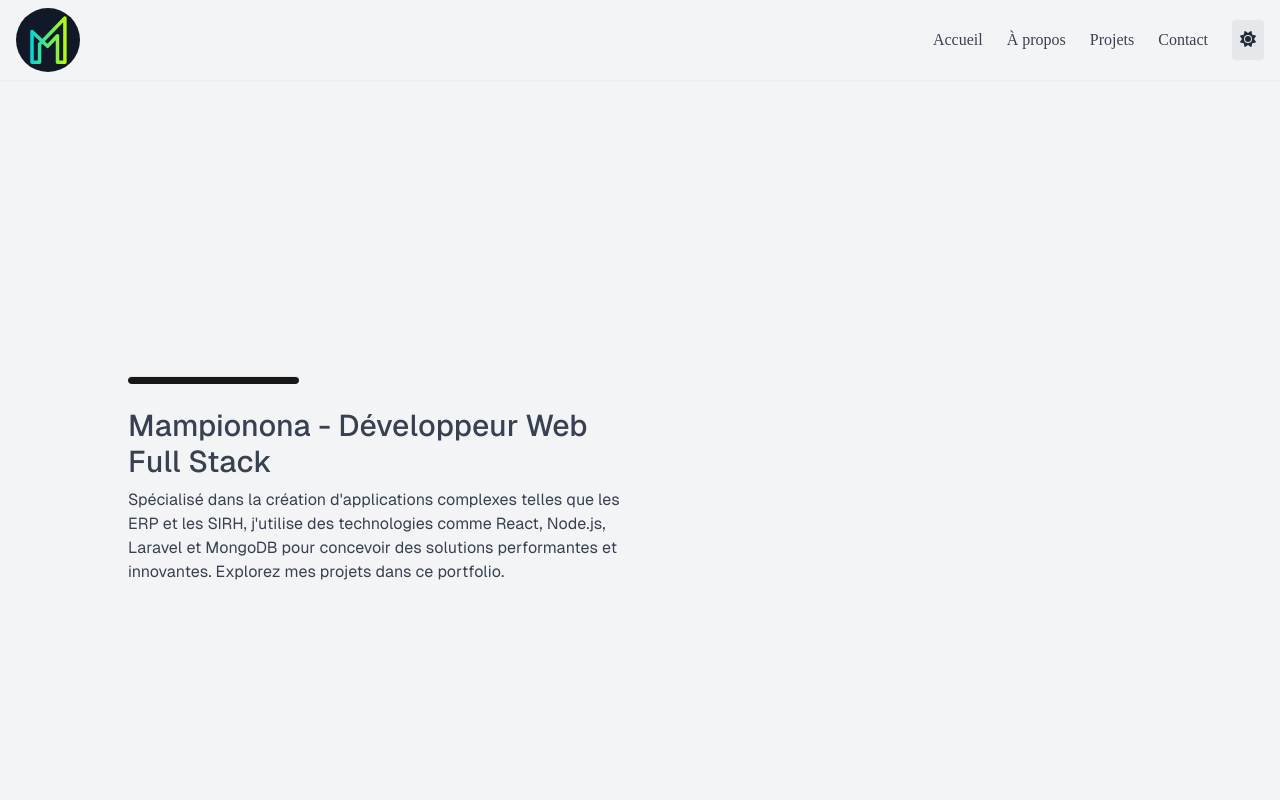
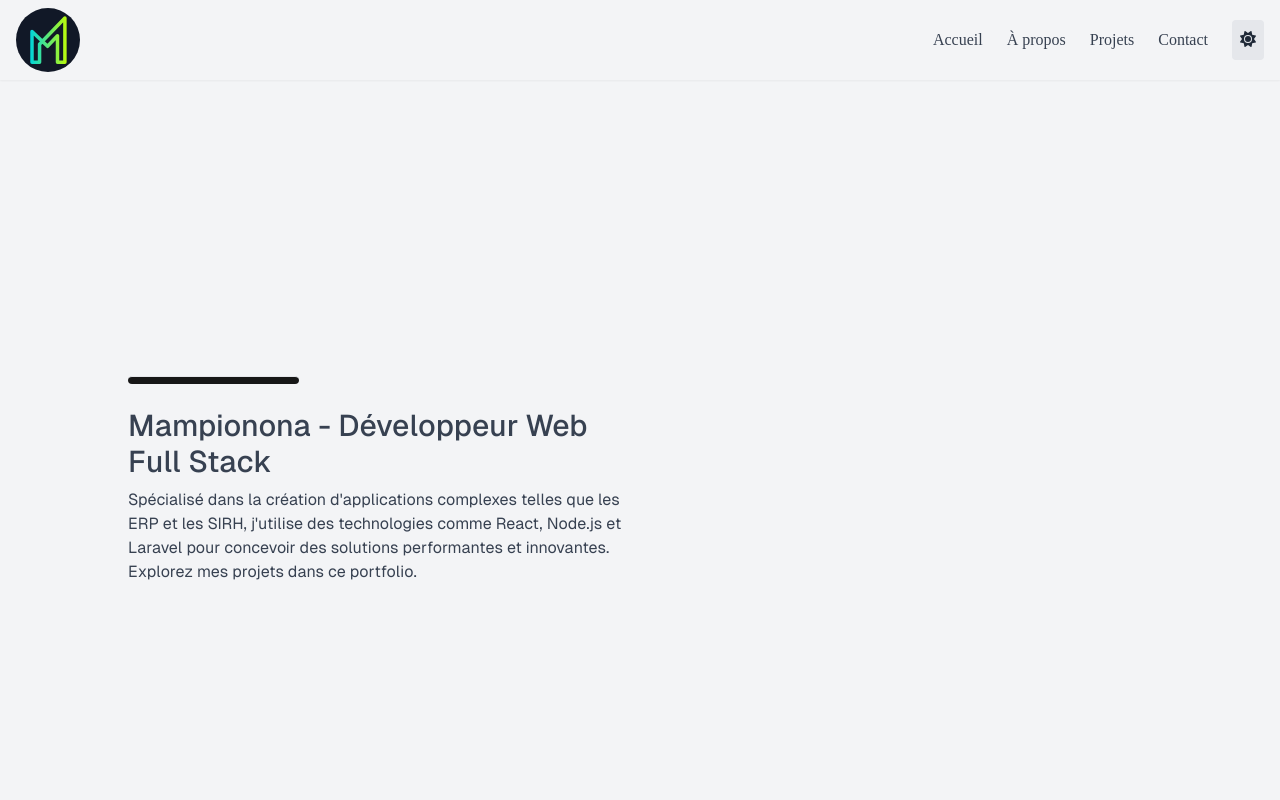
Before and after one commit to Mampionona33/portfolio-mampi, a Next.js app: page / in a window 1280 px wide. Shown: the top 800 px of the page. Built offline with nearby package versions, Linux system fonts and the light colour scheme.

Commit message:
remove mongodb

```diff
--- a/app/components/Introduction.tsx
+++ b/app/components/Introduction.tsx
@@ -8,7 +8,7 @@ const Introduction = () => {
             Mampionona - Développeur Web Full Stack
           </h1>
           <p>
-            {`Spécialisé dans la création d'applications complexes telles que les ERP et les SIRH, j'utilise des technologies comme React, Node.js, Laravel et MongoDB pour concevoir des solutions performantes et innovantes. Explorez mes projets dans ce portfolio.`}
+            {`Spécialisé dans la création d'applications complexes telles que les ERP et les SIRH, j'utilise des technologies comme React, Node.js et Laravel pour concevoir des solutions performantes et innovantes. Explorez mes projets dans ce portfolio.`}
           </p>
         </div>
       </div>
```
Also changed, not shown: .gitpod.yml (added).
